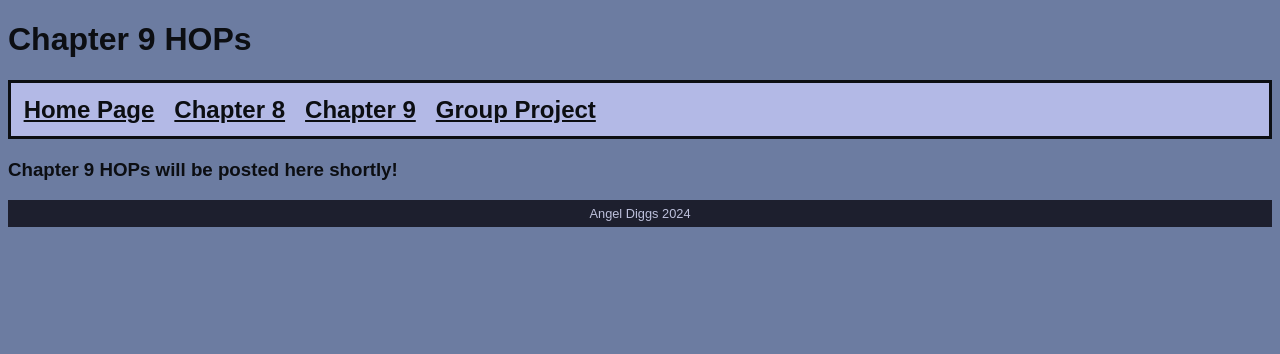
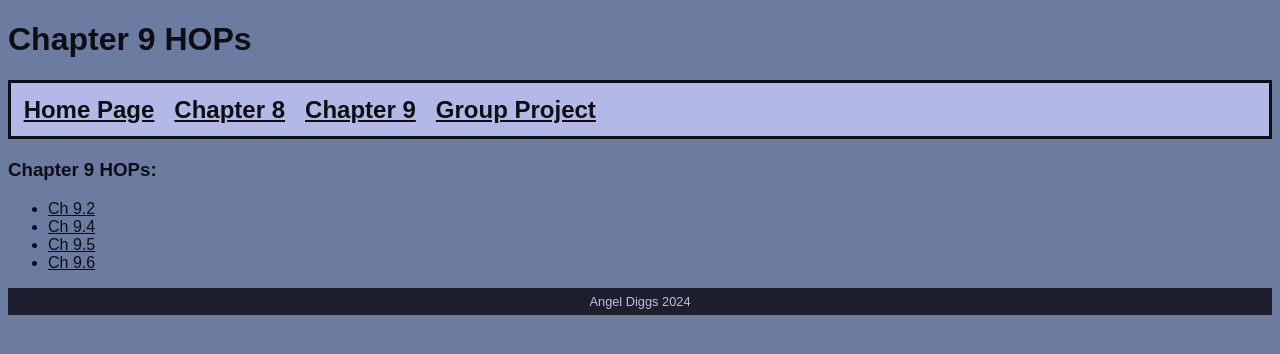
Before and after one commit to adiggs2024/WebDev2024, a plain HTML site: page chapter9.html in a window 1280 px wide. Drawn offline with Linux system fonts and the light colour scheme.

Commit message:
Update chapter9.html

```diff
--- a/chapter9.html
+++ b/chapter9.html
@@ -15,7 +15,13 @@
 	<a href="chapter9.html">Chapter 9</a> &nbsp;
 	<a href="cyberguard_pro.html">Group Project</a></nav>
 </h2>
-<h3>Chapter 9 HOPs will be posted here shortly!</h3>
+<h3>Chapter 9 HOPs:</h3>
+	<ul>
+		<li><a href="form2.html">Ch 9.2</a></li>
+		<li><a href="form4.html">Ch 9.4</a></li>
+		<li><a href="contactus.html">Ch 9.5</a></li>
+		<li><a href="contact2.html">Ch 9.6</a></li>
+	</ul>
 
 
 
```
